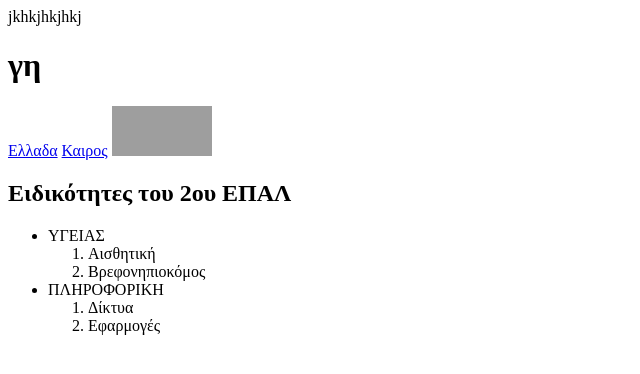
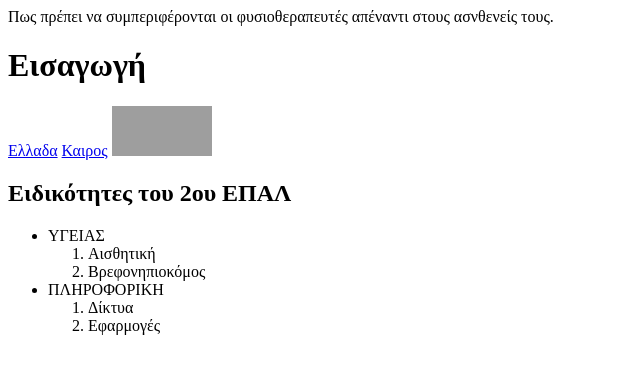
Before and after one commit to glrtrrs/glrtrrs.github.io, a plain HTML site: page index.html in a window 1280 px wide. Shown: the whole page, without its empty margins (0-640 px from the left). Drawn offline with Linux system fonts and the light colour scheme; grey boxes are pictures that could not be loaded.

Commit message:
Update index.html

```diff
--- a/index.html
+++ b/index.html
@@ -1,13 +1,13 @@
 <HTML
 
 <HEAD>
-<TITLE> ειμαι ο τιτλος </TITLE>
+<TITLE> κανόνες συμπεριφοράς των φυσιοθεραπευτών </TITLE>
 </HEAD>
 
 <BODY>
-jkhkjhkjhkj
+Πως πρέπει να συμπεριφέρονται οι φυσιοθεραπευτές απέναντι στους ασνθενείς τους.
 
-<h1> γη </h1>
+<h1> Εισαγωγή </h1>
 <a href="page2.html">Ελλαδα</a>
 <a href="http:\\www.meteo.gr">Καιρος</a>
  <img src="https://www.zougla.gr/assets/images/3059618.jpg" alt= "πατατα" width="100" height="50">
```
